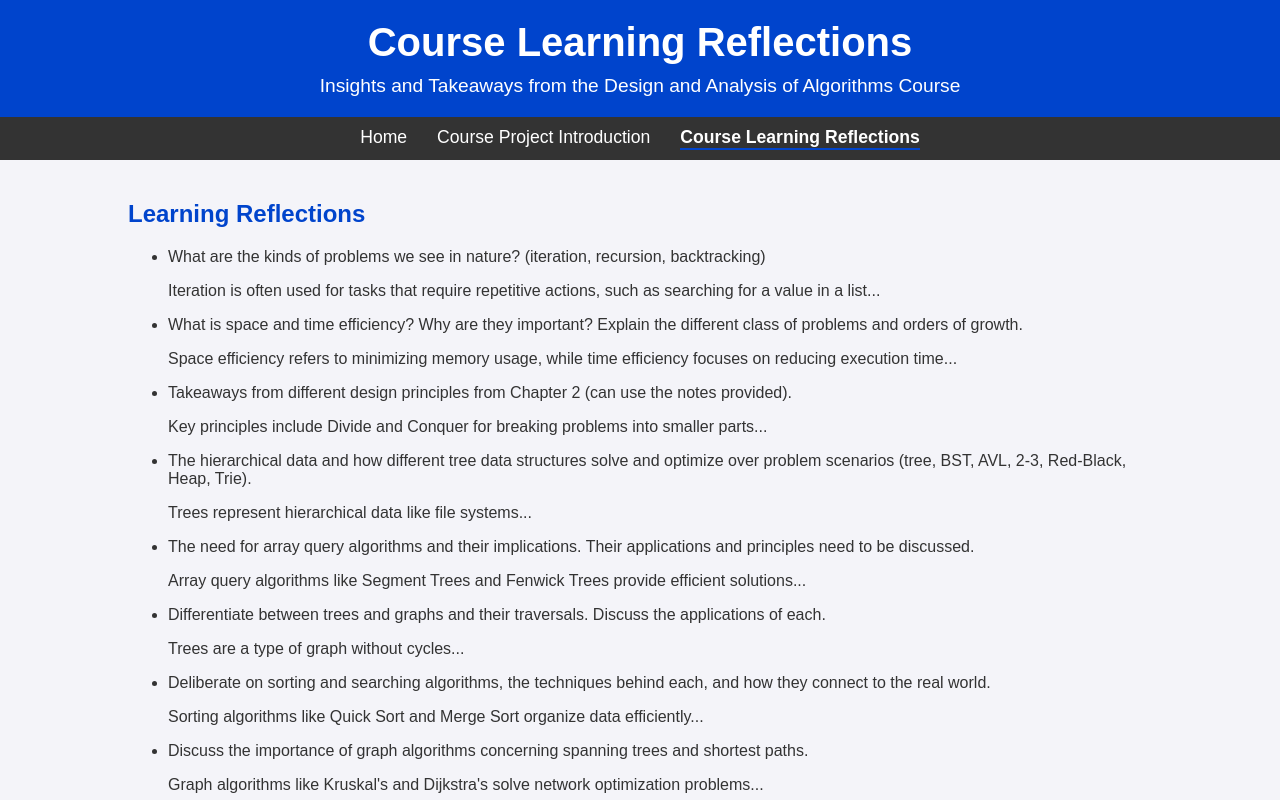
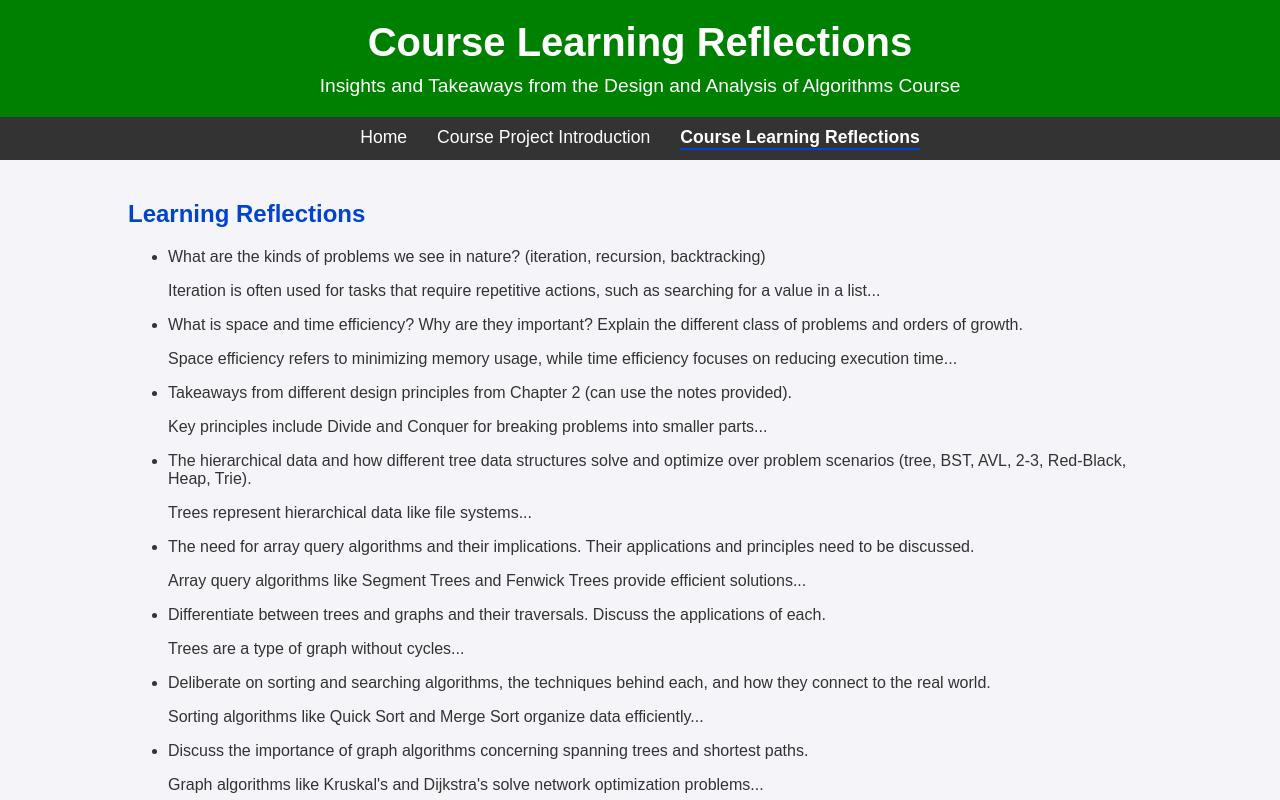
Before and after one commit to Harshad-08/DAA-Theory, a plain HTML site: page reflections.html in a window 1280 px wide. Shown: the top 800 px of the page. Drawn offline with Linux system fonts and the light colour scheme.

Commit message:
Update reflections.html

```diff
--- a/reflections.html
+++ b/reflections.html
@@ -14,7 +14,7 @@
         }
 
         header {
-            background-color: #0044cc;
+            background-color: green;
             color: white;
             padding: 20px 10%;
             text-align: center;
```
